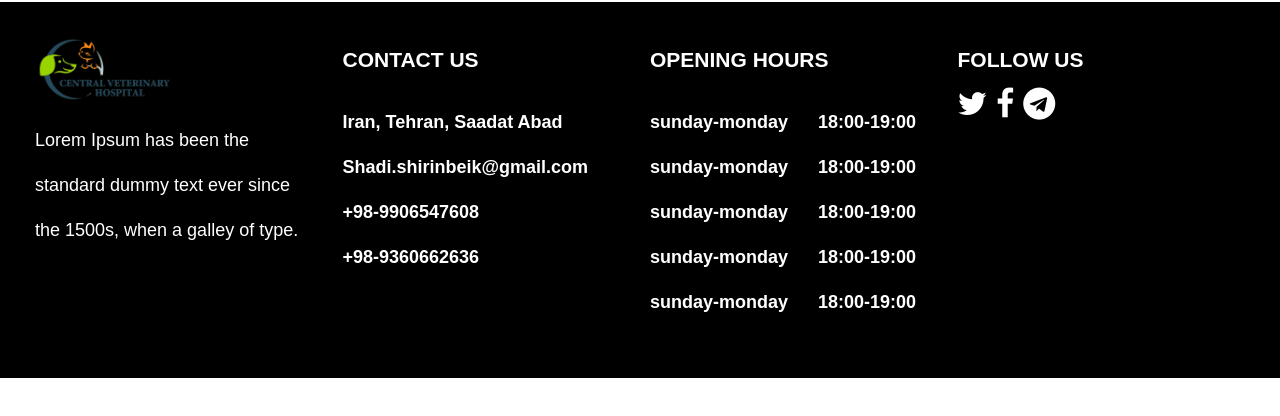
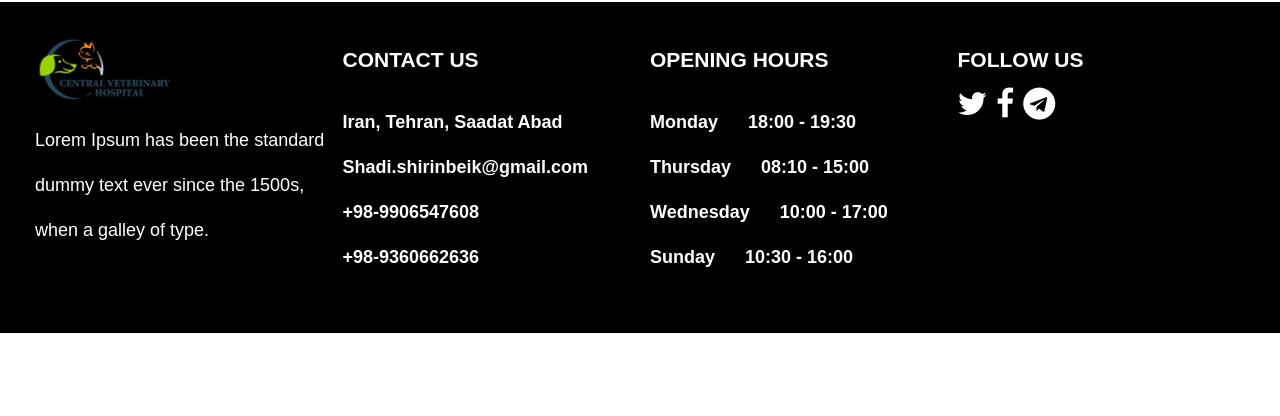
Before and after one commit to ShadiShirinbeik/Central-Veterinary-Hospital, a plain HTML site: page index.html in a window 1280 px wide. Shown: the part 4076-4492 px from the top of the page. After the commit the page ends 4463 px from the top, so only its background shows below. Drawn offline with Linux system fonts and the light colour scheme.

Commit message:
fix footer-opening-hours bug

```diff
--- a/index.html
+++ b/index.html
@@ -166,11 +166,10 @@
             <div class="footer-opening-hours bold">
                 <p>OPENING HOURS</p>
                 <ul>
-                    <li><div class="day">sunday-monday</div><div class="time">18:00-19:00</div></li>
-                    <li><div class="day">sunday-monday</div><div class="time">18:00-19:00</div></li>
-                    <li><div class="day">sunday-monday</div><div class="time">18:00-19:00</div></li>
-                    <li><div class="day">sunday-monday</div><div class="time">18:00-19:00</div></li>
-                    <li><div class="day">sunday-monday</div><div class="time">18:00-19:00</div></li>
+                    <li><div class="day">Monday</div><div class="time">18:00 - 19:30</div></li>
+                    <li><div class="day">Thursday</div><div class="time">08:10 - 15:00</div></li>
+                    <li><div class="day">Wednesday</div><div class="time">10:00 - 17:00</div></li>
+                    <li><div class="day">Sunday</div><div class="time">10:30 - 16:00</div></li>
                 </ul>
             </div>
             <div class="footer-icon">
--- a/style.css
+++ b/style.css
@@ -265,7 +265,7 @@ div.client-box-title a{
     float: left;
 }
 .footer-opening-hours ul li .time {
-    float: right;
+    float: left;
     margin-left: 30px;
 
 }
@@ -274,7 +274,6 @@ div.client-box-title a{
 }
 .footer-icon, .footer-contact-us, .footer-opening-hours, .footer-description {
     width: 25%;
-    margin-right: 30px;
     line-height: 45px;
     font-size: 18px;
 }
```
